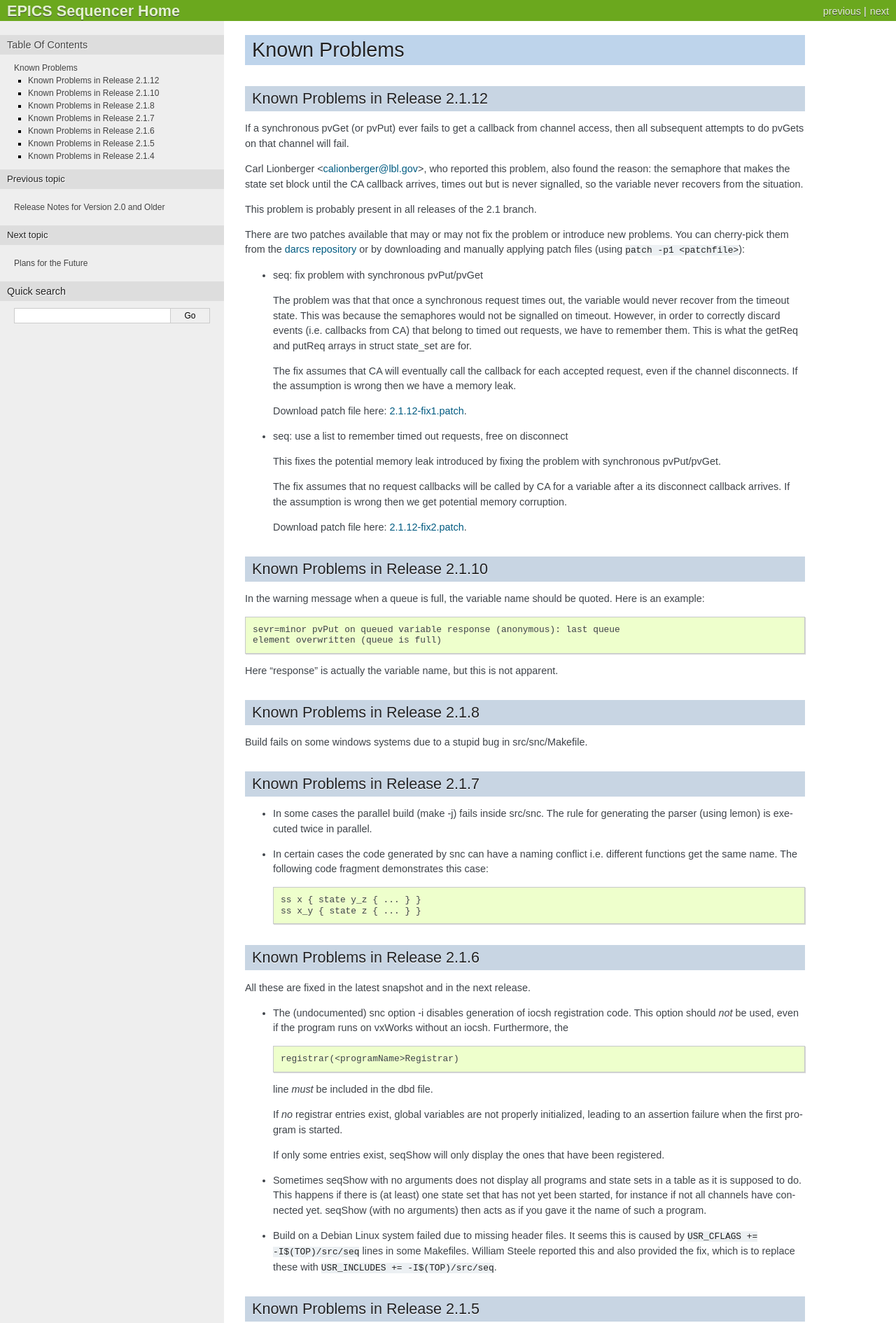
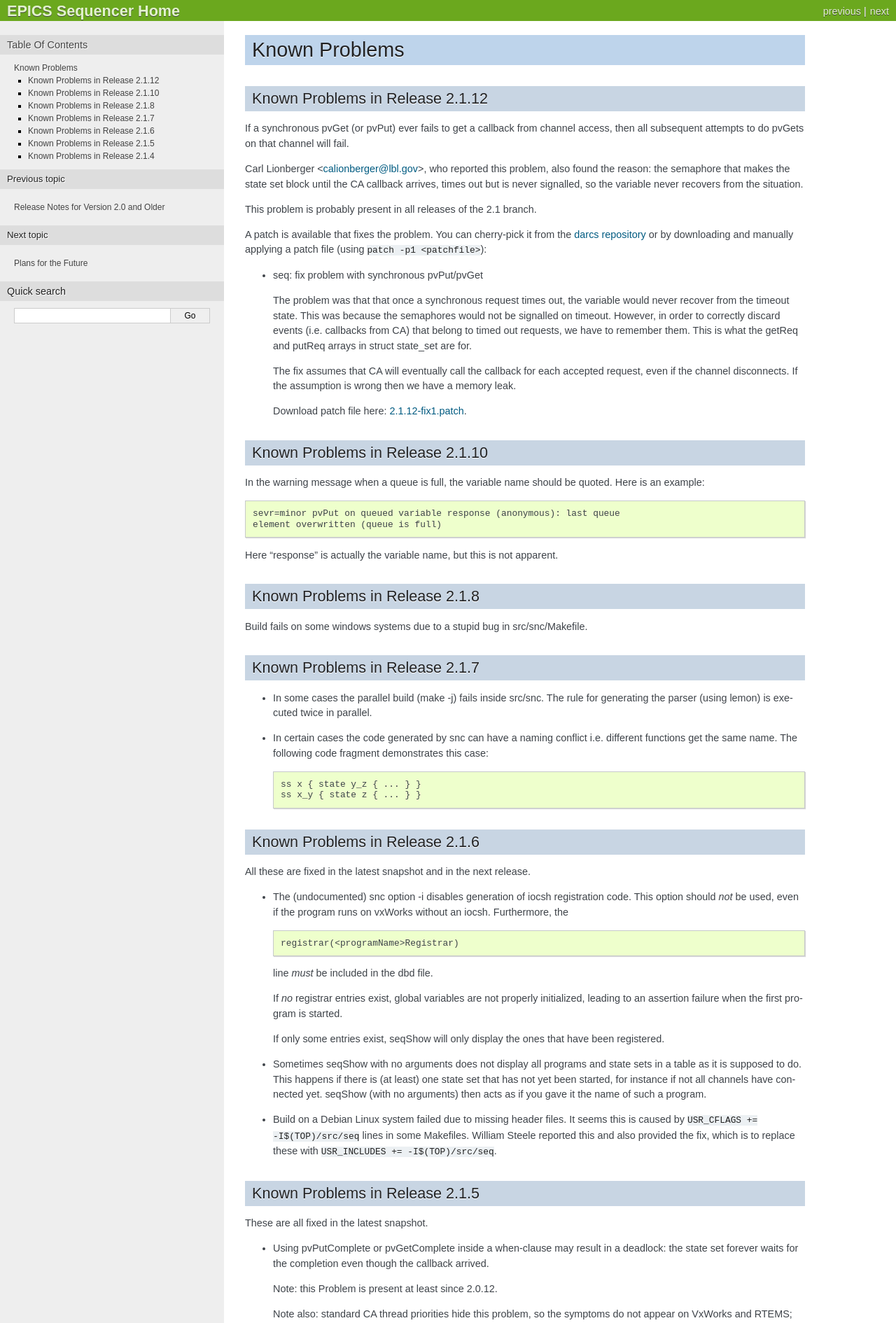
Before and after one commit to jeonghanlee/sequencer-2-2, a Sphinx documentation site: the page built from documentation/KnownProblems.txt, in a window 1280 px wide. Shown: the top 1890 px of the page at 70% size. Built offline with Sphinx 7.4.7, drawn with Linux system fonts in a browser that asks for light colours.

Commit message:
docs: removed the second patch from known problems page

```diff
--- a/documentation/KnownProblems.txt
+++ b/documentation/KnownProblems.txt
@@ -17,10 +17,9 @@
 
 This problem is probably present in all releases of the 2.1 branch.
 
-There are two patches available that may or may not fix the problem
-or introduce new problems. You can cherry-pick them from the `darcs
-repository`_ or by downloading and manually applying patch files
-(using ``patch -p1 <patchfile>``):
+A patch is available that fixes the problem. You can cherry-pick it
+from the `darcs repository`_ or by downloading and manually applying
+a patch file (using ``patch -p1 <patchfile>``):
 
 * seq: fix problem with synchronous pvPut/pvGet
 
@@ -37,19 +36,7 @@
 
   Download patch file here: `2.1.12-fix1.patch`_.
 
-* seq: use a list to remember timed out requests, free on disconnect
-
-  This fixes the potential memory leak introduced by fixing the problem
-  with synchronous pvPut/pvGet.
-
-  The fix assumes that no request callbacks will be called by CA for a
-  variable after a its disconnect callback arrives. If the assumption is
-  wrong then we get potential memory corruption.
-
-  Download patch file here: `2.1.12-fix2.patch`_.
-
 .. _2.1.12-fix1.patch: http://www-csr.bessy.de/control/SoftDist/sequencer/releases/seq-2.1.12-fix1.patch
-.. _2.1.12-fix2.patch: http://www-csr.bessy.de/control/SoftDist/sequencer/releases/seq-2.1.12-fix2.patch
 .. _darcs repository: http://www-csr.bessy.de/control/SoftDist/sequencer/repo/branch-2-1
 
 .. _Known_Problems_2.1.10:
```
